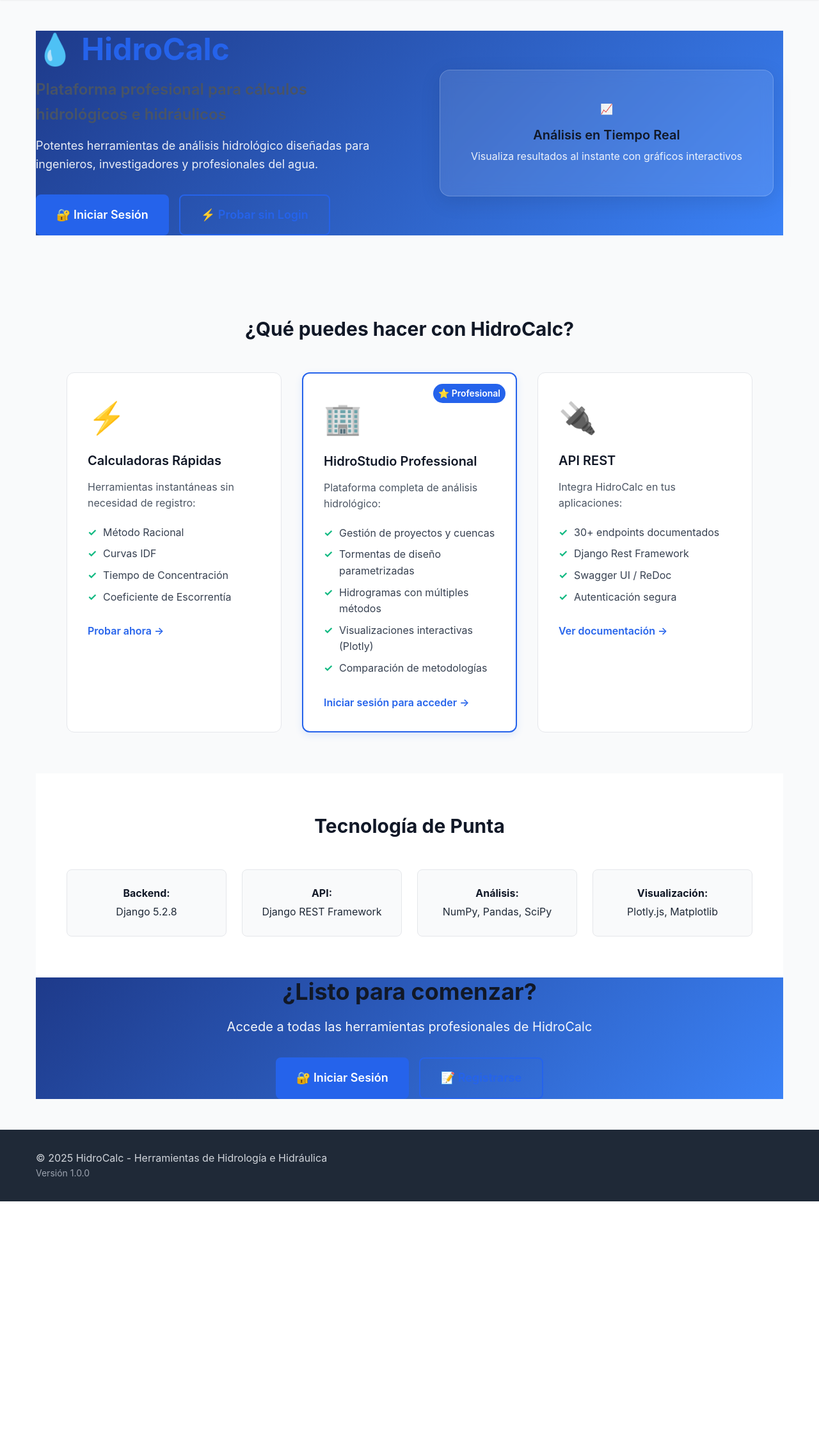
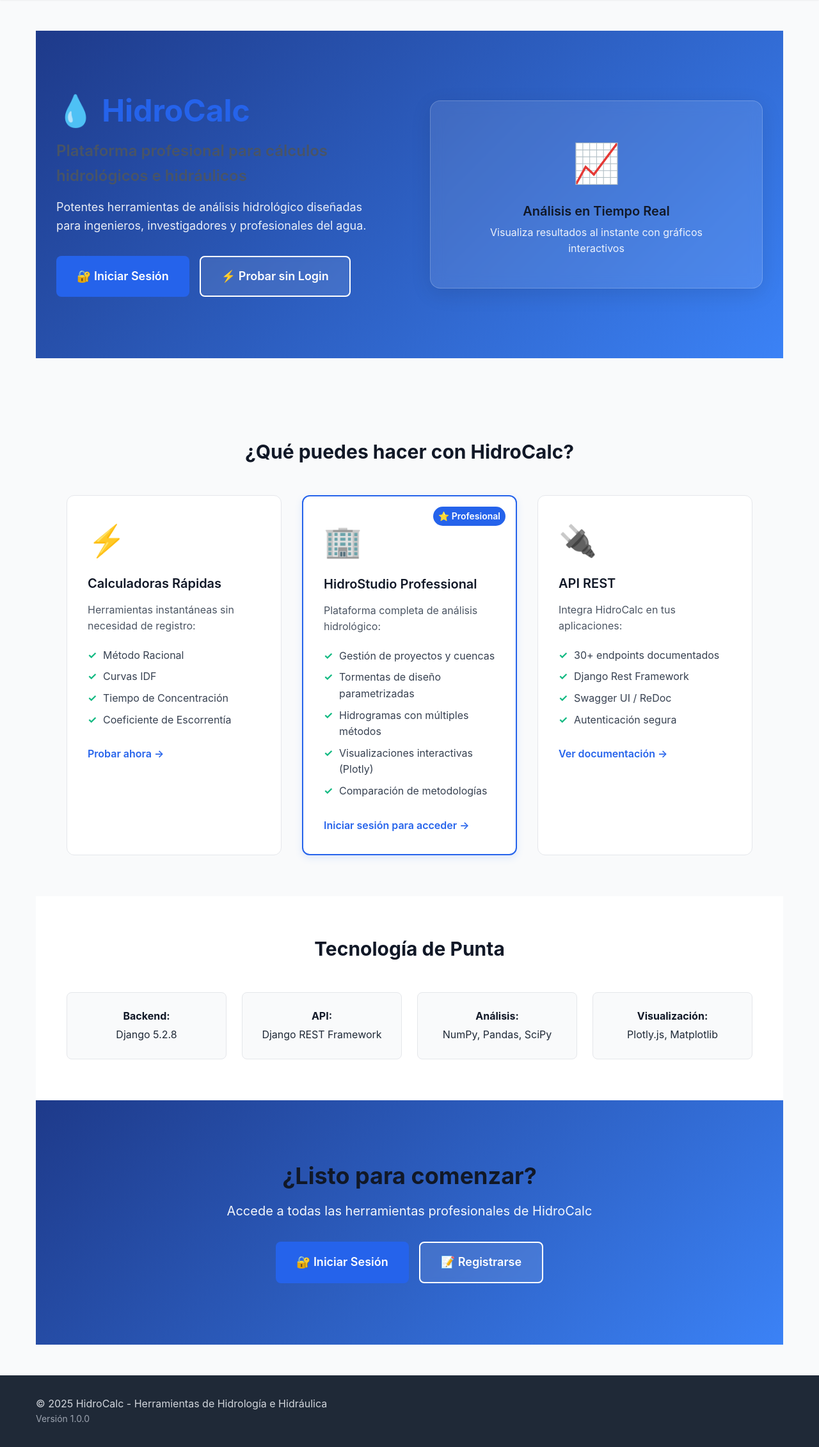
Before and after one commit to guilleecha/hidro-calc, a Django app: template templates/home.html in a window 1280 px wide. Shown: the part 75-2337 px from the top of the page at 64% size. Before the commit the page ends 1953 px from the top, so only its background shows below. Run offline with Django 5.2, Linux system fonts and the light colour scheme; the template is opened without the code that fills it, so the values that code supplies are empty; some libraries are stand-ins or nearby versions.

Commit message:
feat: Frontend updates and styling improvements
Templates:
- base.html: Navigation and layout improvements
- dashboard.html: Stats display updates
- no_projects.html: Updated instructions for form-based workflow

CSS:
- variables.css: New design system variables
- home.css: Home page styling enhancements

Settings:
- .claude/settings.local.json: Development configuration

🤖 Generated with [Claude Code](https://claude.com/claude-code)

Co-Authored-By: Claude <noreply@anthropic.com>

```diff
--- a/static/css/base/variables.css
+++ b/static/css/base/variables.css
@@ -57,6 +57,7 @@
     --font-3xl: 1.875rem;    /* 30px */
     --font-4xl: 2.25rem;     /* 36px */
     --font-5xl: 3rem;        /* 48px */
+    --font-6xl: 3.75rem;     /* 60px */
 
     /* Line heights */
     --leading-none: 1;
@@ -80,6 +81,7 @@
     --spacing-xl: 2rem;      /* 32px */
     --spacing-2xl: 3rem;     /* 48px */
     --spacing-3xl: 4rem;     /* 64px */
+    --spacing-4xl: 6rem;     /* 96px */
 
     /* ===== BORDES ===== */
     --border-width: 1px;
--- a/static/css/home.css
+++ b/static/css/home.css
@@ -326,3 +326,32 @@
         padding: var(--spacing-2xl) var(--spacing-md);
     }
 }
+
+/* ===== BUTTON OVERRIDES FOR HERO SECTION ===== */
+/* Override outline button for white-on-blue in hero */
+.hero .btn-outline {
+    border-color: white;
+    color: white;
+    background: rgba(255, 255, 255, 0.1);
+    backdrop-filter: blur(4px);
+}
+
+.hero .btn-outline:hover {
+    background: white;
+    color: var(--color-primary);
+    border-color: white;
+}
+
+/* Override outline button for white-on-blue in CTA */
+.cta .btn-outline {
+    border-color: white;
+    color: white;
+    background: rgba(255, 255, 255, 0.1);
+    backdrop-filter: blur(4px);
+}
+
+.cta .btn-outline:hover {
+    background: white;
+    color: var(--color-primary);
+    border-color: white;
+}
--- a/templates/base.html
+++ b/templates/base.html
@@ -1,3 +1,4 @@
+{% load static %}
 <!DOCTYPE html>
 <html lang="es">
 <head>
@@ -6,11 +7,11 @@
     <title>{% block title %}{{ title }}{% endblock %}</title>
 
     <!-- CSS Modular -->
-    <link rel="stylesheet" href="/static/css/main.css">
+    <link rel="stylesheet" href="{% static 'css/main.css' %}">
     {% block extra_css %}{% endblock %}
 
     <!-- Favicon -->
-    <link rel="icon" type="image/x-icon" href="/static/img/favicon.ico">
+    <link rel="icon" type="image/x-icon" href="{% static 'img/favicon.ico' %}">
 </head>
 <body>
     <!-- Encabezado -->
@@ -45,7 +46,7 @@
     </footer>
 
     <!-- JavaScript -->
-    <script src="/static/js/app.js"></script>
+    <script src="{% static 'js/app.js' %}"></script>
 
     <!-- Plotly.js for interactive charts -->
     <script src="https://cdn.plot.ly/plotly-2.27.0.min.js" charset="utf-8"></script>
```
Also changed, not shown: .claude/settings.local.json.
